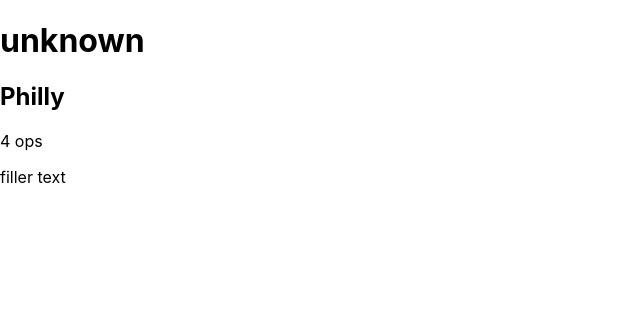
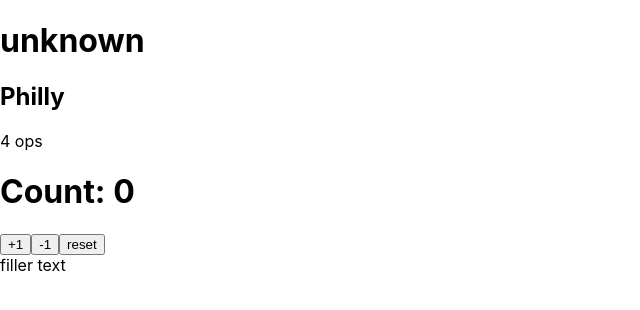
Before and after one commit to danMulvihill/React_reveiw, a React (Create React App) app: page / in a window 1280 px wide. Shown: the top 310 px of the page, without its empty margins (0-640 px from the left). Built offline with nearby package versions, Linux system fonts and the light colour scheme.

Commit message:
added counter

```diff
--- a/src/index.js
+++ b/src/index.js
@@ -18,13 +18,43 @@ const getLocation = (loc) => {
     return loc ? loc : "unknown"
 }
 
-var template = <div>
+
+//counter
+let count = 0;
+const addOne = () => {
+    count++;
+    renderApp();
+}
+const minusOne = () => {
+    count--;
+    renderApp();
+}
+const reset = () => {
+    count = 0;
+    renderApp();
+}
+
+
+
+function renderApp(){
+     let template = <div>
         <h1>{user.name?user.name.toUpperCase():"unknown"}</h1>
         <h2>{getLocation(user.location)}</h2>
         <p>{user.options.length>0?user.options.length+" ops": "No options!"}</p>
+         <h1>Count: {count}</h1>
+        <button onClick={addOne}>+1</button>
+        <button onClick={minusOne}>-1</button>
+        <button onClick={reset}>reset</button>
     </div>;
 
-ReactDOM.render(template, document.getElementById('root'));
+    ReactDOM.render(template, document.getElementById('root'));
+
+}
+
+
+
+
+renderApp();
 
 // If you want your app to work offline and load faster, you can change
 // unregister() to register() below. Note this comes with some pitfalls.
```
